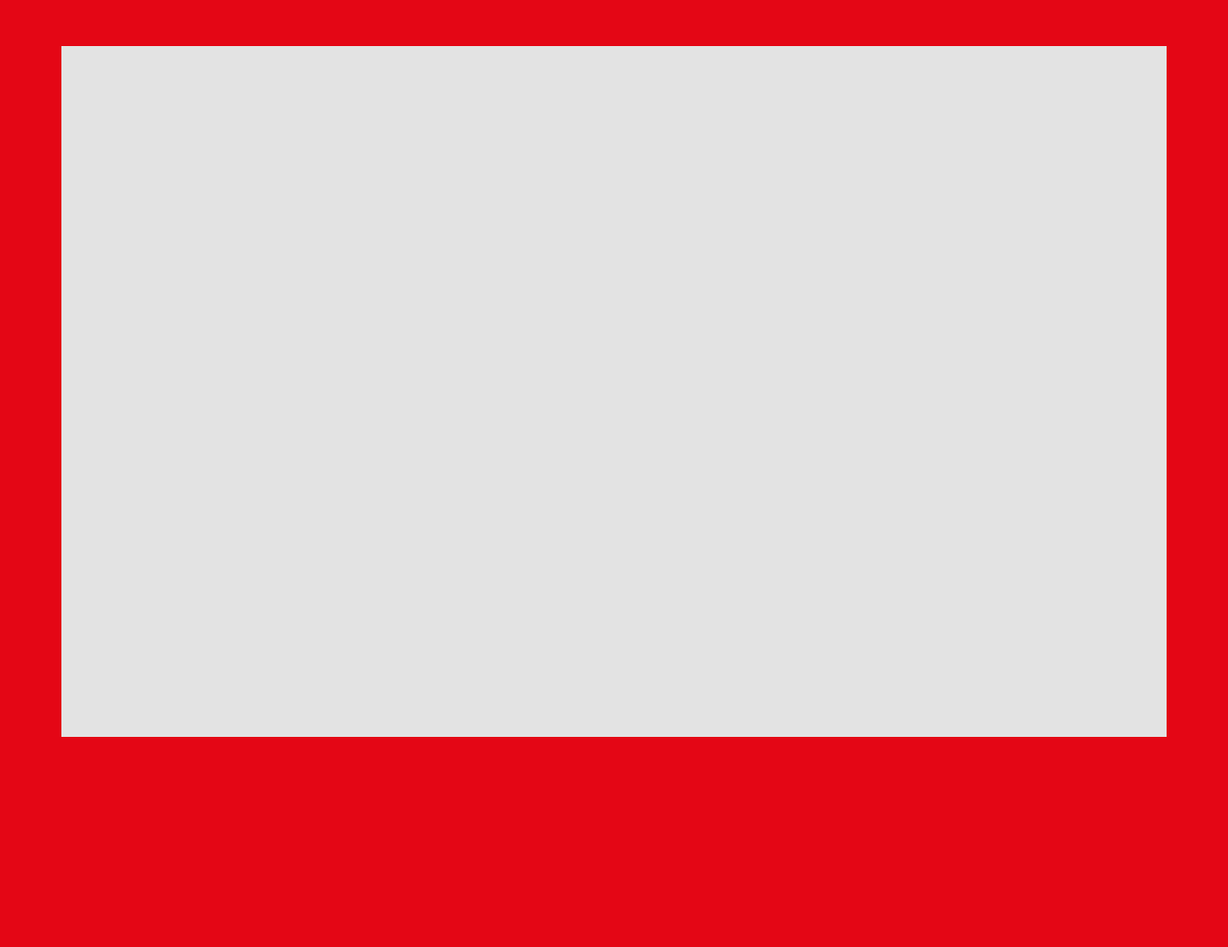
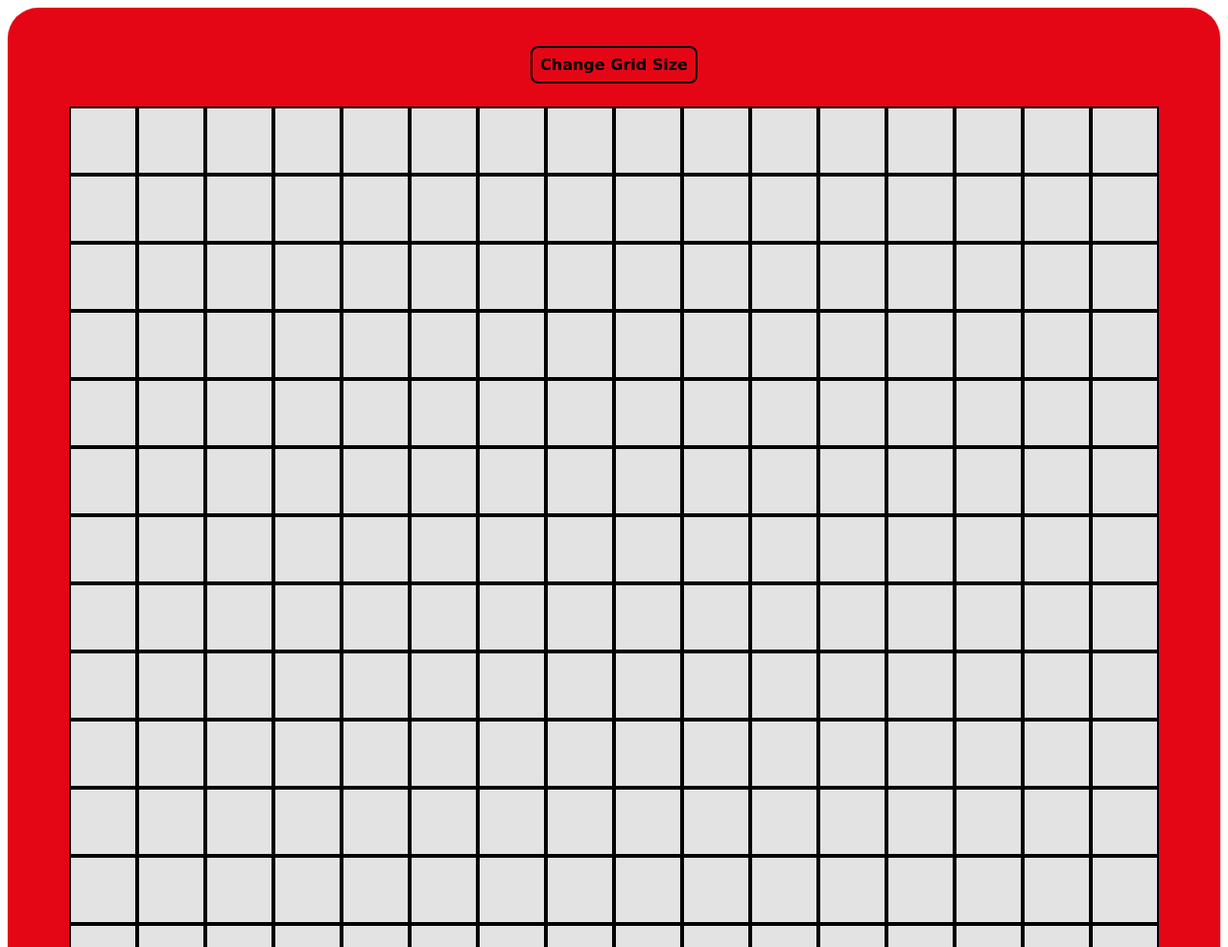
Before and after one commit to aRav3n/etchASketch, a plain HTML site: page index.html in a window 1280 px wide. Shown: the top 987 px of the page at 96% size. Drawn offline with Linux system fonts and the light colour scheme.

Commit message:
Center button without stretching
Stretch the grid but don't stretch the button.

```diff
--- a/index.html
+++ b/index.html
@@ -9,9 +9,12 @@
     <script src="script.js" defer></script>
 </head>
 <body>
-
-    <div id="sketchBody">
-
+    <div class="container">
+        <div class="button-container">
+            <button id="userSizedGrid">Change Grid Size</button>
+        </div>
+        <div id="sketchBody">
+        </div>
     </div>
 </body>
 </html>
--- a/script.js
+++ b/script.js
@@ -1,4 +1,5 @@
 const sketchBody = document.querySelector('#sketchBody');
+const userSizedGrid = document.querySelector('#userSizedGrid');
 let sketchRow;
 let sketchCell;
 let gridSize = 16;
--- a/style.css
+++ b/style.css
@@ -1,9 +1,23 @@
 body {
     align-items: center;
-    background-color: #E40615;
     display: flex;
     justify-content: center;
     min-height: 100vh;
+}
+
+.button-container {
+    justify-content: center;
+}
+
+.container {
+    align-items: safe stretch;
+    background-color: #E40615;
+    flex-direction: column;
+    gap: 3vh;
+    height: 90%;
+    padding: 5vh 5vw 5vh 5vw;
+    border-radius: 32px;
+    width: 90%;
 }
 
 div {
@@ -16,24 +30,31 @@ div {
 
 .sketchCell {
     aspect-ratio: 1 / 1;
-    flex: auto;
+    border: black solid 2px;
+    flex: 1 1 auto;
 }
 
 #sketchBody {
     background-color: #E3E3E3;
-    align-items: safe stretch;;
-    justify-content: center;
-    flex: auto;
+    align-items: safe stretch;
+    justify-content: safe stretch;
+    flex: 1 0 auto;
     flex-direction: column;
-    margin: 0;
-    max-height: 90vh;
-    max-width: 90vw;
-    padding: 0;
 }
 
 .sketchRow {
     align-items: safe stretch;
-    flex: auto;
-    flex-direction: row;
-    justify-content: center;
+    flex: 1 1 auto;
 }
+
+#userSizedGrid {
+    background-color: transparent;
+    border-color: black;
+    border-style: solid;
+    border-radius: 8px;
+    flex: 0 0 auto;
+    font-family: cursive;
+    font-size: medium;
+    font-weight: bold;
+    padding: 8px;
+}
```
